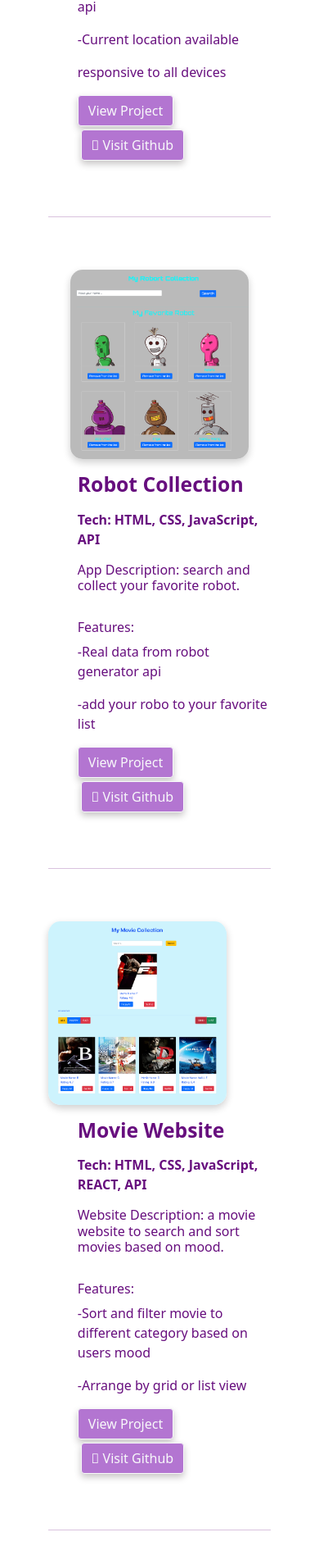
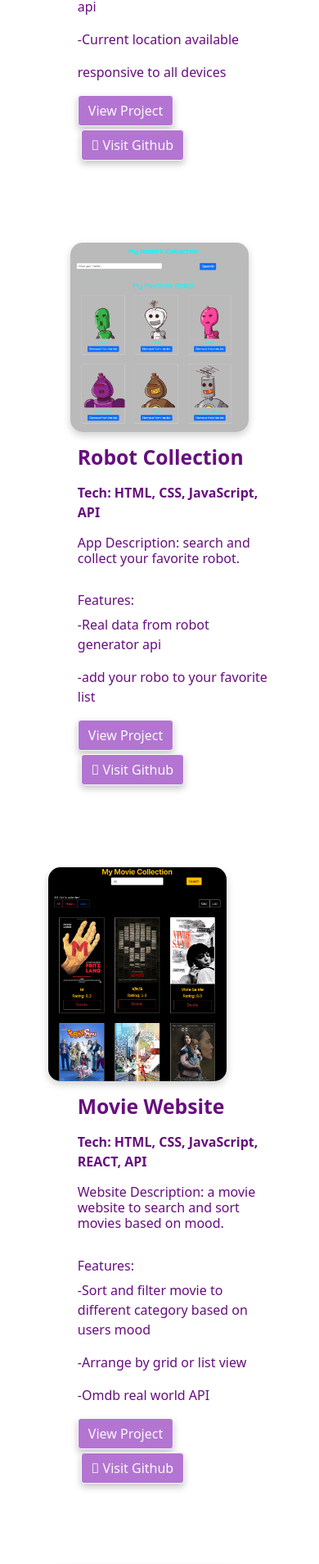
Before and after one commit to MengZhiAnHunQu/react-portfolio-nancy, a React (Create React App) app: page / in a window 390 px wide. Shown: the part 2167-4075 px from the top of the page at 82% size. Built offline with nearby package versions, Linux system fonts and the light colour scheme.

Commit message:
responsive

```diff
--- a/src/App.js
+++ b/src/App.js
@@ -5,7 +5,6 @@ import { Contact } from "./component/Contact";
 import { About } from "./component/About";
 import { Skills } from "./component/Skills";
 import { Projects } from "./component/Projects";
-import { GoUp } from "./component/GoUp";
 
 function App() {
   return (
@@ -19,7 +18,6 @@ function App() {
         <Projects />
         <About />
         <Contact />
-        <GoUp />
       </div>
     </div>
   );
--- a/src/component/About.js
+++ b/src/component/About.js
@@ -9,7 +9,7 @@ export const About = () => {
       <SectionTitle title="About Me" />
       <Container>
         <Row className="p-5">
-          <Col className="about-me-img">
+          <Col className="about-me-img" md="6">
             <Image
               src={Nancy}
               alt="Nancy"
@@ -17,7 +17,7 @@ export const About = () => {
               width="80%"
             />
           </Col>
-          <Col>
+          <Col md="6">
             <div className="mt-5 ">
               With 5 years of experience in the education industry and my
               participation in the development of an online learning website, I
--- a/src/component/Projects.js
+++ b/src/component/Projects.js
@@ -62,7 +62,6 @@ export const Projects = () => {
             </Button>
           </Col>
         </Row>
-        <hr />
         {/* project 2 Not to do List*/}
         <Row className="py-5">
           <Col md="6" className="order-md-2">
@@ -107,7 +106,6 @@ export const Projects = () => {
             </Button>
           </Col>
         </Row>
-        <hr />
         {/* project 3 */}
         <Row className="py-5">
           <Col md="6">
@@ -133,6 +131,7 @@ export const Projects = () => {
                   mood
                 </p>
                 <p>-Arrange by grid or list view</p>
+                <p>-Omdb real world API</p>
               </div>
             </div>
 
@@ -155,7 +154,6 @@ export const Projects = () => {
             </Button>
           </Col>
         </Row>
-        <hr />
         {/* Project 4 */}
         <Row className="py-5">
           <Col md="6" className="order-md-2">
```
Also changed, not shown: src/images/movie.png.
